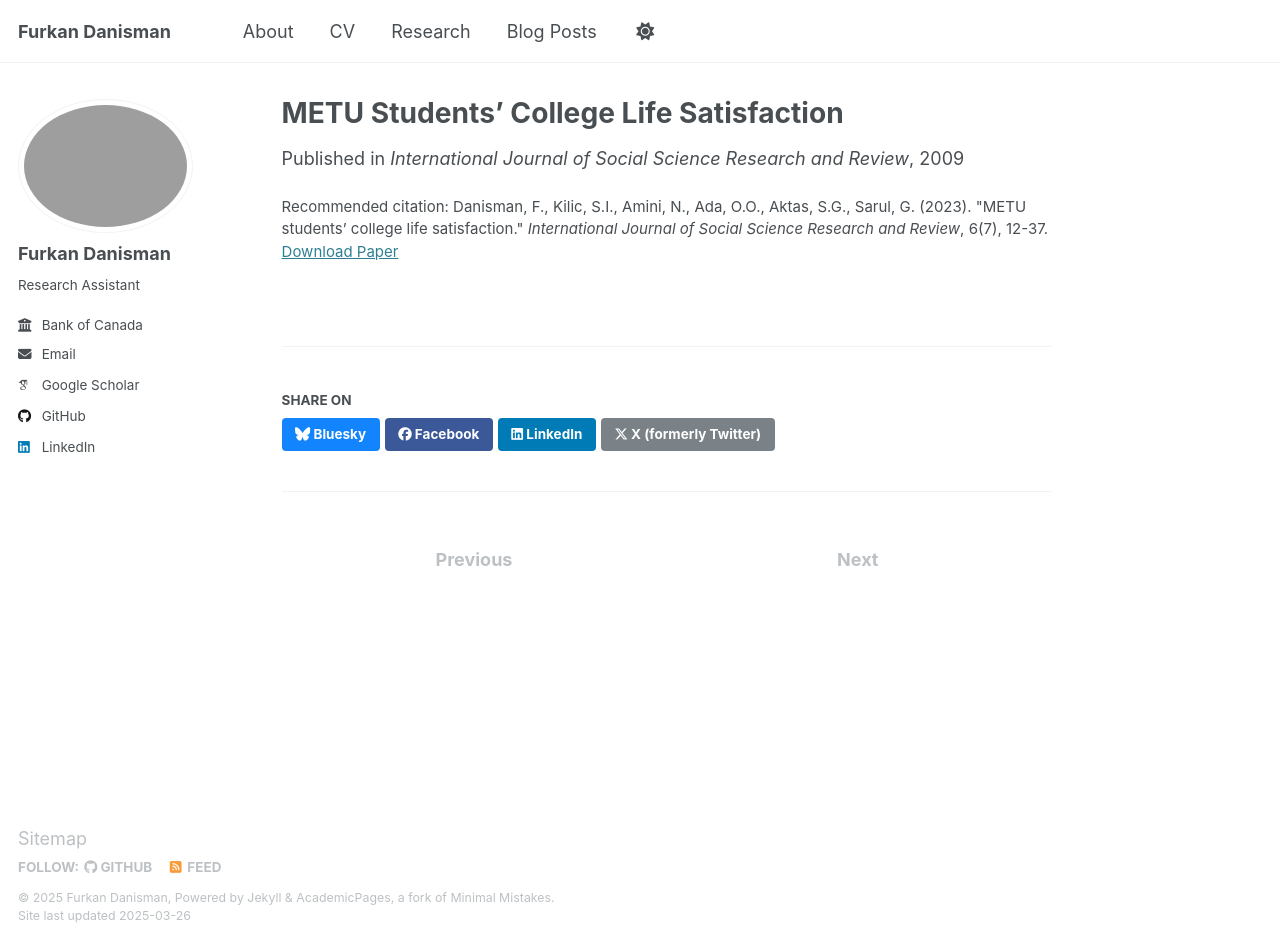
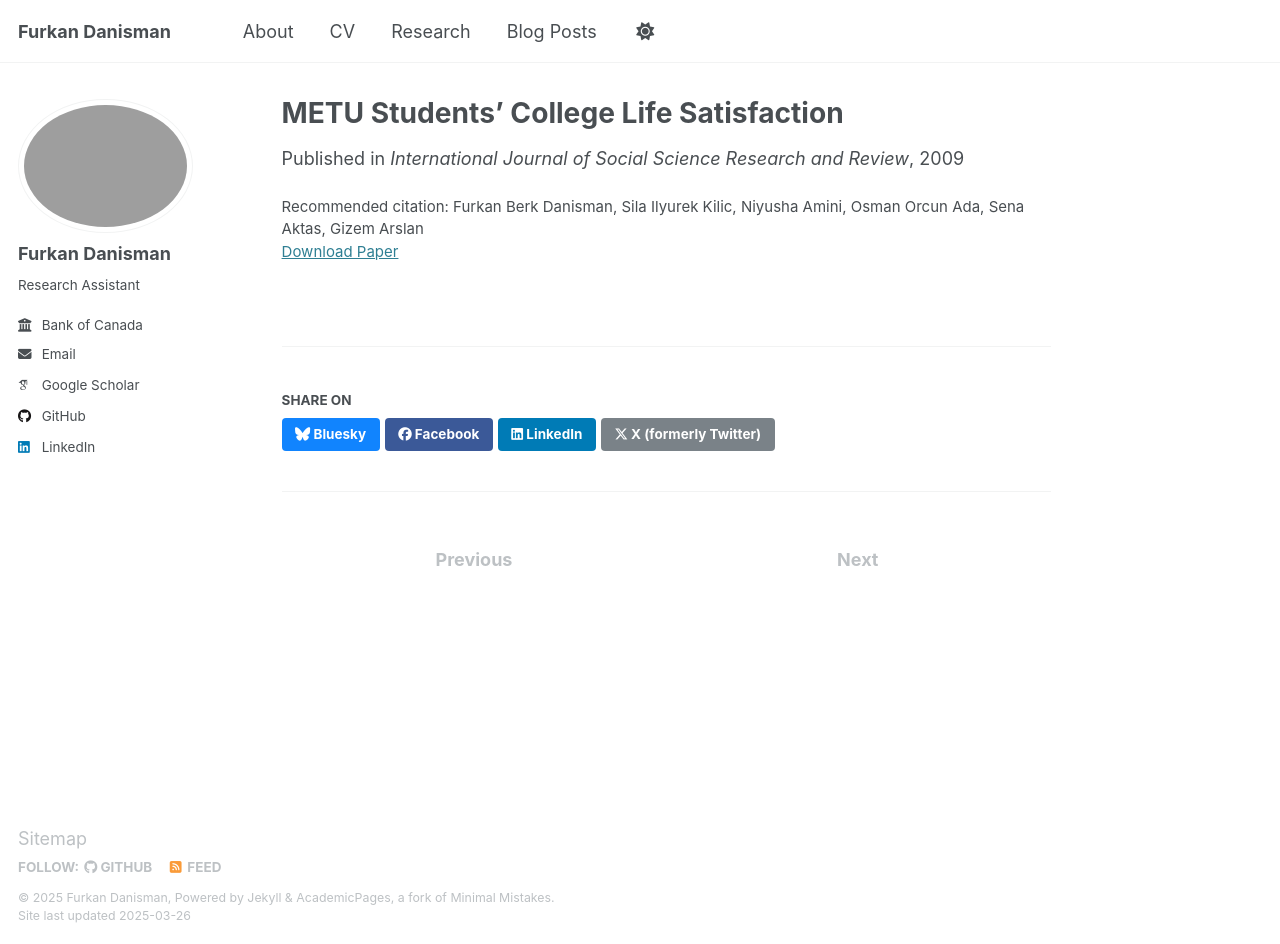
Before and after one commit to FurkanDanisman/FurkanDanisman.github.io, a Jekyll site: the page built from _publications/2009-10-01-paper-title-number-1.md, in a window 1280 px wide and 944 px high. Built offline with Jekyll 4.4.1, drawn with Linux system fonts in a browser that asks for light colours; some web fonts are replaced.

Commit message:
Update 2009-10-01-paper-title-number-1.md

```diff
--- a/_publications/2009-10-01-paper-title-number-1.md
+++ b/_publications/2009-10-01-paper-title-number-1.md
@@ -5,6 +5,6 @@ category: manuscripts
 excerpt: 'An analysis of METU students’ college life satisfaction using statistical methods.'
 venue: 'International Journal of Social Science Research and Review'
 paperurl: 'https://doi.org/10.47814/ijssrr.v6i7.1261'
-citation: 'Danisman, F., Kilic, S.I., Amini, N., Ada, O.O., Aktas, S.G., Sarul, G. (2023). "METU students’ college life satisfaction." <i>International Journal of Social Science Research and Review</i>, 6(7), 12-37.'
+citation: 'Furkan Berk Danisman, Sila Ilyurek Kilic, Niyusha Amini, Osman Orcun Ada, Sena Aktas, Gizem Arslan'
 imageurl: 'images/METU_Photo.png'
 ---
```
